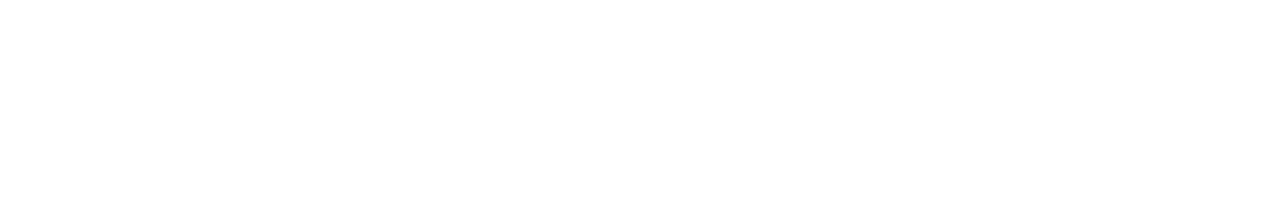
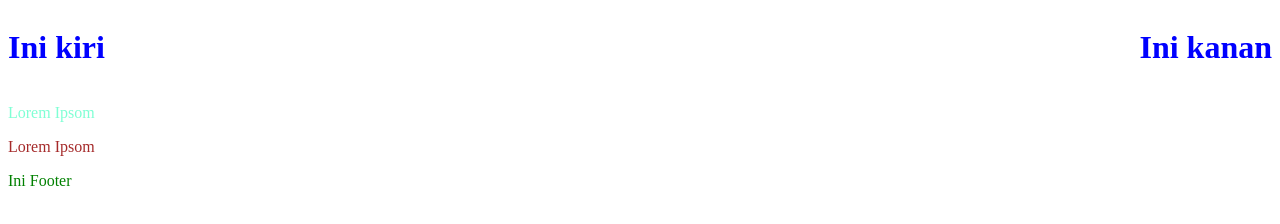
Before and after one commit to CitraYS/recap-20-02-25, a plain HTML site: page index.html in a window 1280 px wide. Drawn offline with Linux system fonts and the light colour scheme.

Commit message:
Latihan 1

```diff
--- /dev/null
+++ b/css/style.css
@@ -0,0 +1,3 @@
+footer {
+    color: green;
+}
--- a/index.html
+++ b/index.html
@@ -4,8 +4,39 @@
     <meta charset="UTF-8">
     <meta name="viewport" content="width=device-width, initial-scale=1.0">
     <title>Document Test Test Citra</title>
+
+    <!--ini css internal> -->
+    <style>
+        .content {
+            color: aquamarine;
+        }
+        #content{
+            color: brown;
+        }
+    </style>
+
+    <!--ini css internal> -->
+    <link rel="stylesheet" href="css\style.css">
+
 </head>
 <body>
+    <!--ini css inline> -->
+    <header style="display: flex; justify-content: space-between;">
+        <h1 style="color: blue;">Ini kiri</h1>
+        <h1 style="color: blue;">Ini kanan</h1>
+    </header>
 
+    <article>
+        <p class="content">Lorem Ipsom</p>
+        <p class="content" id="content">Lorem Ipsom</p>
+    </article>
+
+    <footer>
+        <span>Ini Footer</span>
+    </footer>
+
+    <template>
+        <P>Ini template</P>
+    </template>
 </body>
 </html>
```
